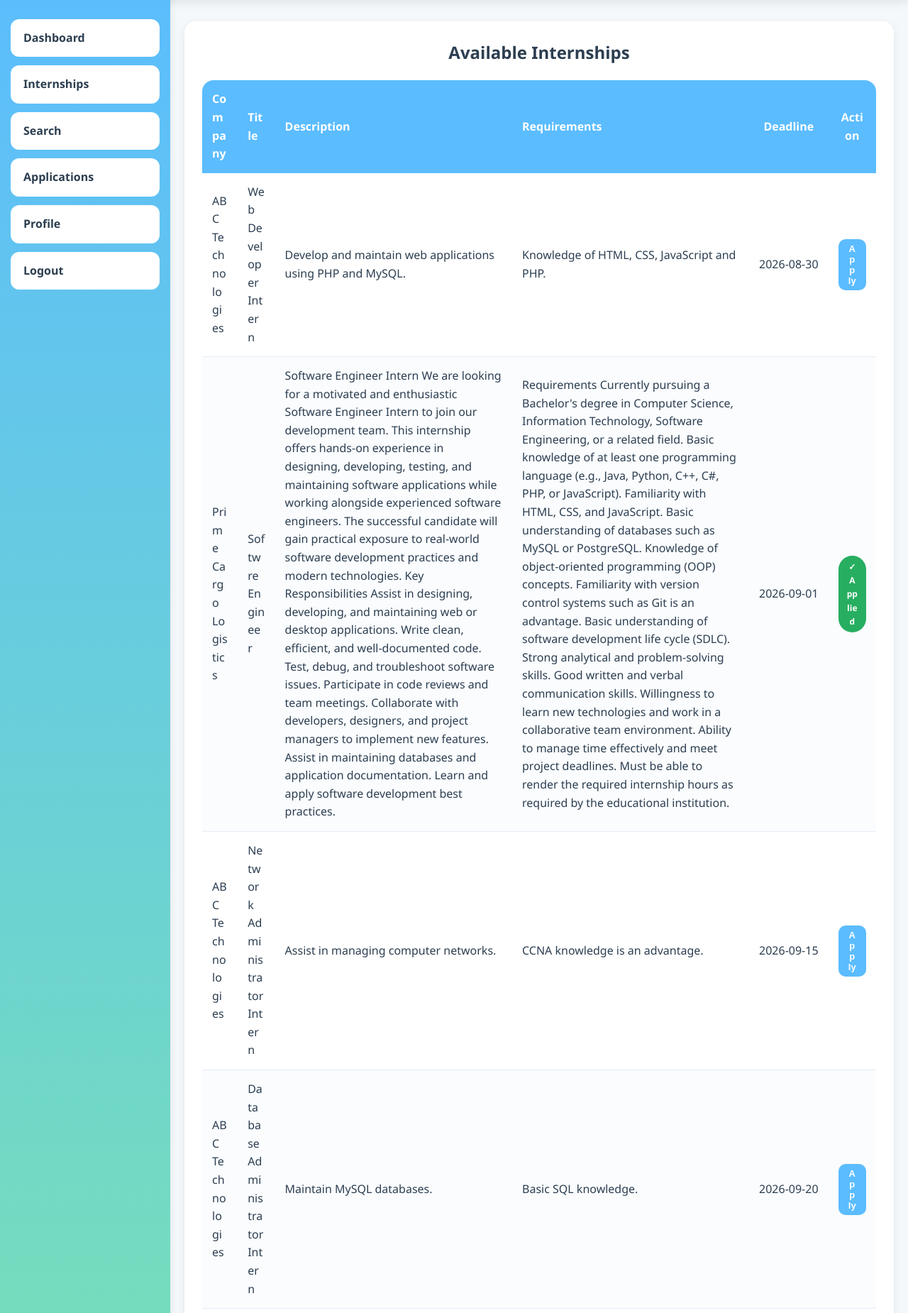
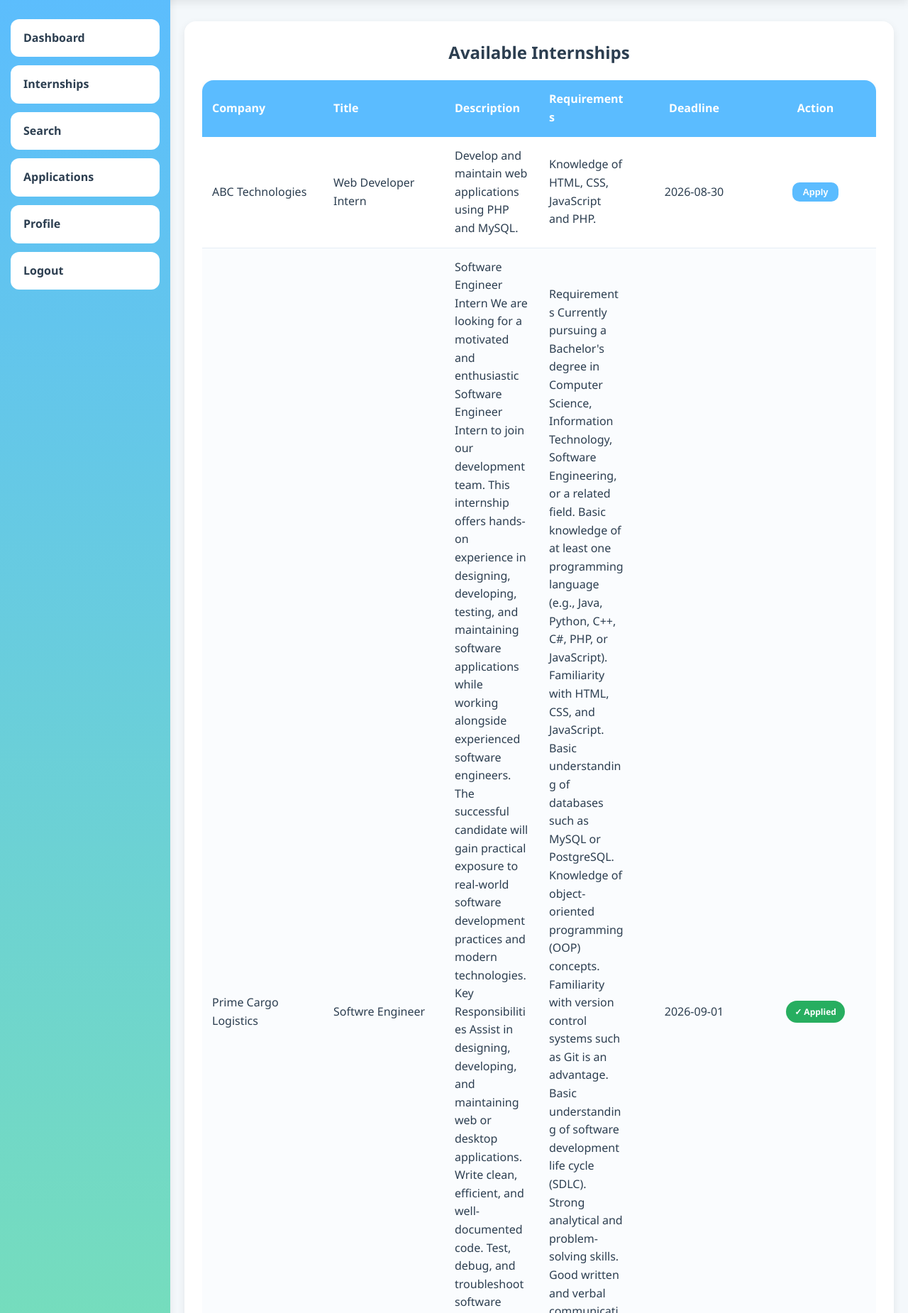
Before and after one commit to izakme/Student-Internship-Management-System, a PHP site: page /S-I-M-S/student/internships.php in a window 1280 px wide. Shown: the part 70-1920 px from the top of the page at 71% size. Run offline with PHP 8.4, Linux system fonts and the light colour scheme; the visitor is signed in with stand-in values (Sample User, id 1); data comes from the database, SQL or seed files in the repository.

Commit message:
desc/req 14%, other columns 18% each on internships table

```diff
--- a/frontend/assets/css/style.css
+++ b/frontend/assets/css/style.css
@@ -788,15 +788,31 @@ table tbody tr:hover {
 }
 
 /* Internships table column widths */
+.internships-table {
+  table-layout: fixed;
+}
+
+.internships-table .col-company  { width: 18%; }
+.internships-table .col-title    { width: 18%; }
+.internships-table .col-desc     { width: 14%; }
+.internships-table .col-req      { width: 14%; }
+.internships-table .col-deadline { width: 18%; }
+.internships-table .col-action   { width: 18%; }
+
 .internships-table td:nth-child(5),
 .internships-table th:nth-child(5) {
   text-align: center;
-  white-space: nowrap;
 }
 
 .internships-table td:nth-child(6),
 .internships-table th:nth-child(6) {
   text-align: center;
+}
+
+@media (max-width: 768px) {
+  .internships-table {
+    table-layout: auto;
+  }
 }
 
 /* AUTH */
--- a/frontend/student/internships.php
+++ b/frontend/student/internships.php
@@ -58,6 +58,14 @@ include "../layouts/sidebar.php";
 
     <div class="table-wrap">
     <table class="internships-table">
+        <colgroup>
+            <col class="col-company">
+            <col class="col-title">
+            <col class="col-desc">
+            <col class="col-req">
+            <col class="col-deadline">
+            <col class="col-action">
+        </colgroup>
         <thead>
             <tr>
                 <th>Company</th>
```
